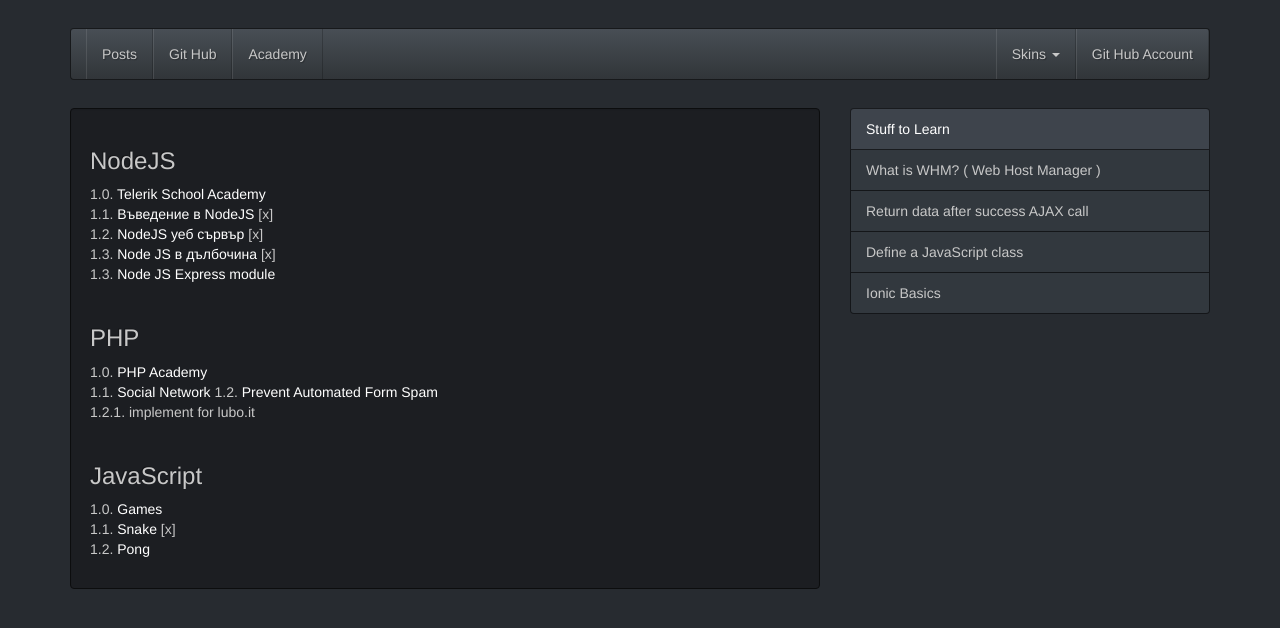
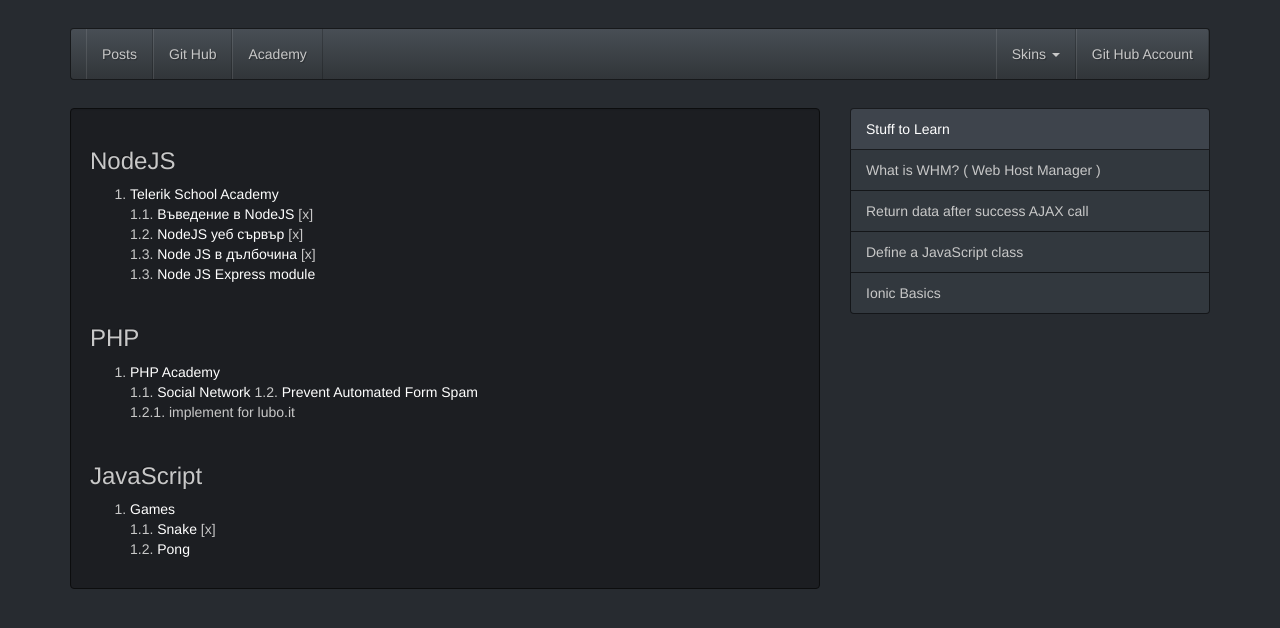
Before and after one commit to donvercety/donvercety.github.io, a Jekyll site: the page built from _posts/2014-12-28-stuff-to-learn.md, in a window 1280 px wide. Shown: the top 628 px of the page. Built offline with Jekyll 4.4.1, drawn with Linux system fonts in a browser that asks for light colours; nearby versions of some CDN libraries.

Commit message:
Update 2014-12-28-stuff-to-learn.md

```diff
--- a/_posts/2014-12-28-stuff-to-learn.md
+++ b/_posts/2014-12-28-stuff-to-learn.md
@@ -9,7 +9,7 @@ description: >
 
 ### NodeJS
 
-1.0. [Telerik School Academy](https://www.youtube.com/playlist?list=PLF4lVL1sPDSmiF3qBNkxOcAQOsGFMJhSd)
+1. [Telerik School Academy](https://www.youtube.com/playlist?list=PLF4lVL1sPDSmiF3qBNkxOcAQOsGFMJhSd)
 1.1. [Въведение в NodeJS](https://www.youtube.com/watch?v=kqhTrYr0lOw) [x]
 1.2. [NodeJS уеб сървър](https://www.youtube.com/watch?v=OQM7HptXBXA) [x]
 1.3. [Node JS в дълбочина](https://www.youtube.com/watch?v=qlNz_mrPni0&index=3&list=PLF4lVL1sPDSmiF3qBNkxOcAQOsGFMJhSd) [x]
@@ -19,7 +19,7 @@ description: >
 
 ### PHP
 
-1.0. [PHP Academy](https://www.youtube.com/channel/UCpOIUW62tnJTtpWFABxWZ8g)
+1. [PHP Academy](https://www.youtube.com/channel/UCpOIUW62tnJTtpWFABxWZ8g)
 1.1. [Social Network](https://www.youtube.com/playlist?list=PLfdtiltiRHWEGcgVaEZQGoCNN4ye-5Hrc)
 1.2. [Prevent Automated Form Spam](https://www.youtube.com/watch?v=rYBomZIzrS4)
 1.2.1. implement for lubo.it
@@ -28,6 +28,6 @@ description: >
 
 ### JavaScript
 
-1.0. [Games](https://www.youtube.com/playlist?list=PLDu4C7CHISoKbi-do2VKUfS6cv36C57y4)
+1. [Games](https://www.youtube.com/playlist?list=PLDu4C7CHISoKbi-do2VKUfS6cv36C57y4)
 1.1. [Snake](https://www.youtube.com/watch?v=uU5YPIvJ24Y) [x]
 1.2. [Pong](https://www.youtube.com/watch?v=KApAJhkkqkA)
```
